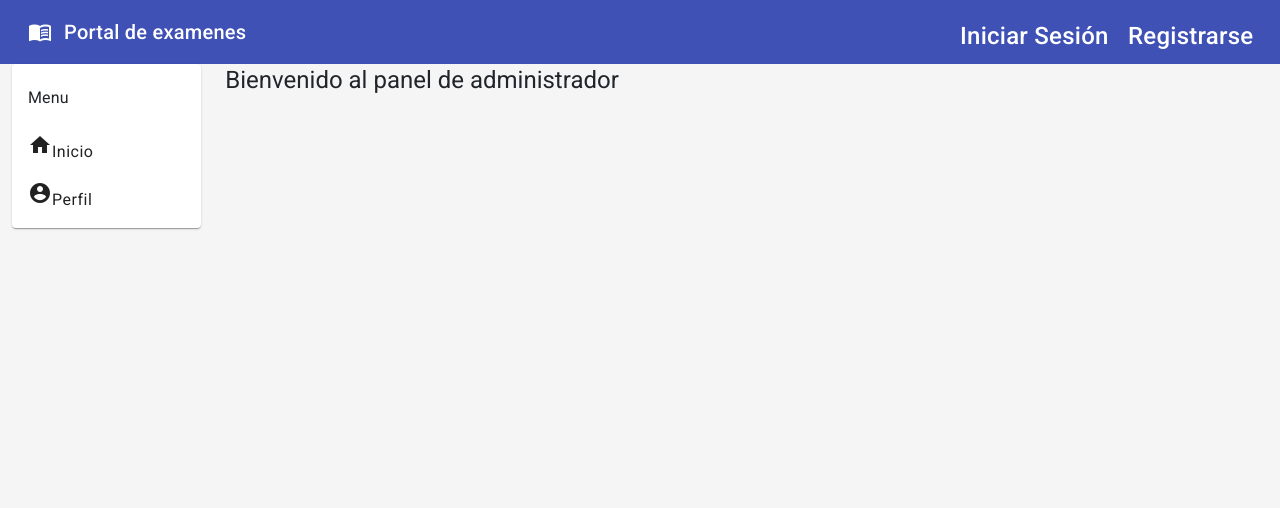
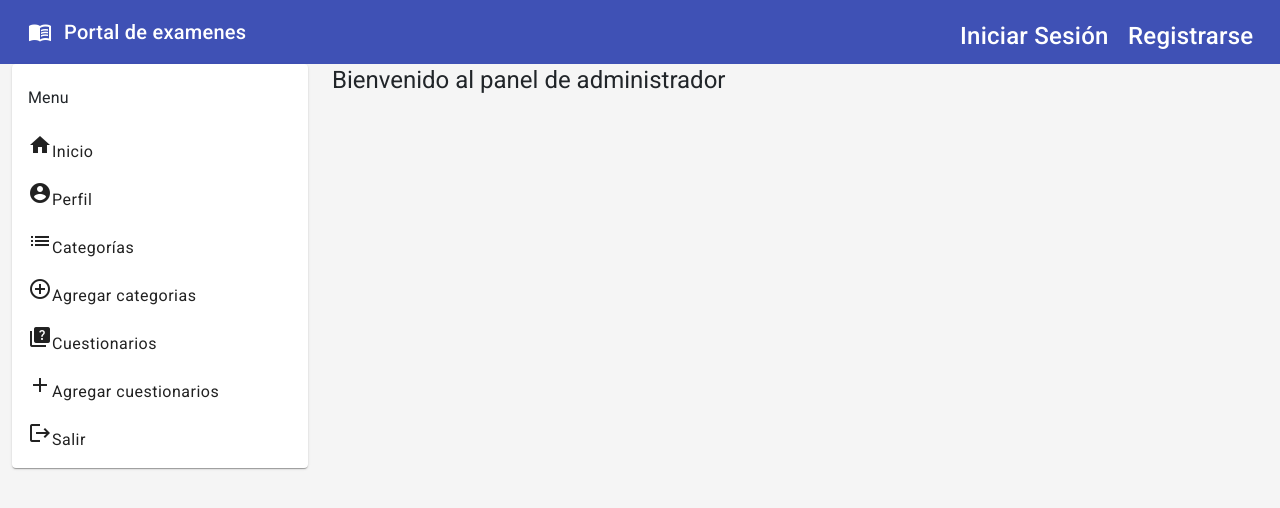
Before and after one commit to davidspz1989/proyectofronted, an Angular app: page /admin in a window 1280 px wide. Shown: the top 508 px of the page. Built offline with nearby package versions, Linux system fonts and the light colour scheme.

Commit message:
se agrega categorias al sidebar component

```diff
--- a/src/app/components/navbar/navbar.component.html
+++ b/src/app/components/navbar/navbar.component.html
@@ -36,6 +36,7 @@
     *ngIf="isLoggin"
     mat-icon-button
     class="example-icon favorite-icon nav-link mr100 ml100"
+    routerLink="/admin/profile"
     aria-label="Example icon-button with heart icon">
         {{user.nombre}}
     </a>
--- a/src/app/pages/admin/dashboard/dashboard.component.html
+++ b/src/app/pages/admin/dashboard/dashboard.component.html
@@ -1,10 +1,10 @@
 <div class="bootstrap-wrapper">
     <div class="container-fluid">
         <div class="row">
-            <div class="col-md-2">
+            <div class="col-md-3">
                 <app-sidebar></app-sidebar>
             </div>
-            <div class="col-md-10">
+            <div class="col-md-8">
                 <router-outlet></router-outlet>
             </div>
         </div>
--- a/src/app/pages/admin/sidebar/sidebar.component.html
+++ b/src/app/pages/admin/sidebar/sidebar.component.html
@@ -7,5 +7,20 @@
         <button mat-list-item routerLink="/admin/profile">
             <mat-icon mat-list-icon>account_circle</mat-icon>Perfil
         </button>
+        <button mat-list-item routerLink="/admin/profile">
+            <mat-icon mat-list-icon>list</mat-icon>Categorías
+        </button>
+        <button mat-list-item routerLink="/admin/profile">
+            <mat-icon mat-list-icon>add_circle_outline</mat-icon>Agregar categorias
+        </button>
+        <button mat-list-item routerLink="/admin/profile">
+            <mat-icon mat-list-icon>quiz</mat-icon>Cuestionarios
+        </button>
+        <button mat-list-item routerLink="/admin/profile">
+            <mat-icon mat-list-icon>add</mat-icon>Agregar cuestionarios
+        </button>
+        <button mat-list-item routerLink="/admin/profile">
+            <mat-icon mat-list-icon>logout</mat-icon>Salir
+        </button>
     </mat-action-list>
 </mat-card>
--- a/src/app/pages/profile/profile.component.html
+++ b/src/app/pages/profile/profile.component.html
@@ -1,4 +1,4 @@
-<mat-card>
+<mat-card style="margin-left: 20px">
     <h1>Detalles del perfil</h1>
     <mat-card-content>
         <div class="bootstrap-wrapper">
```
